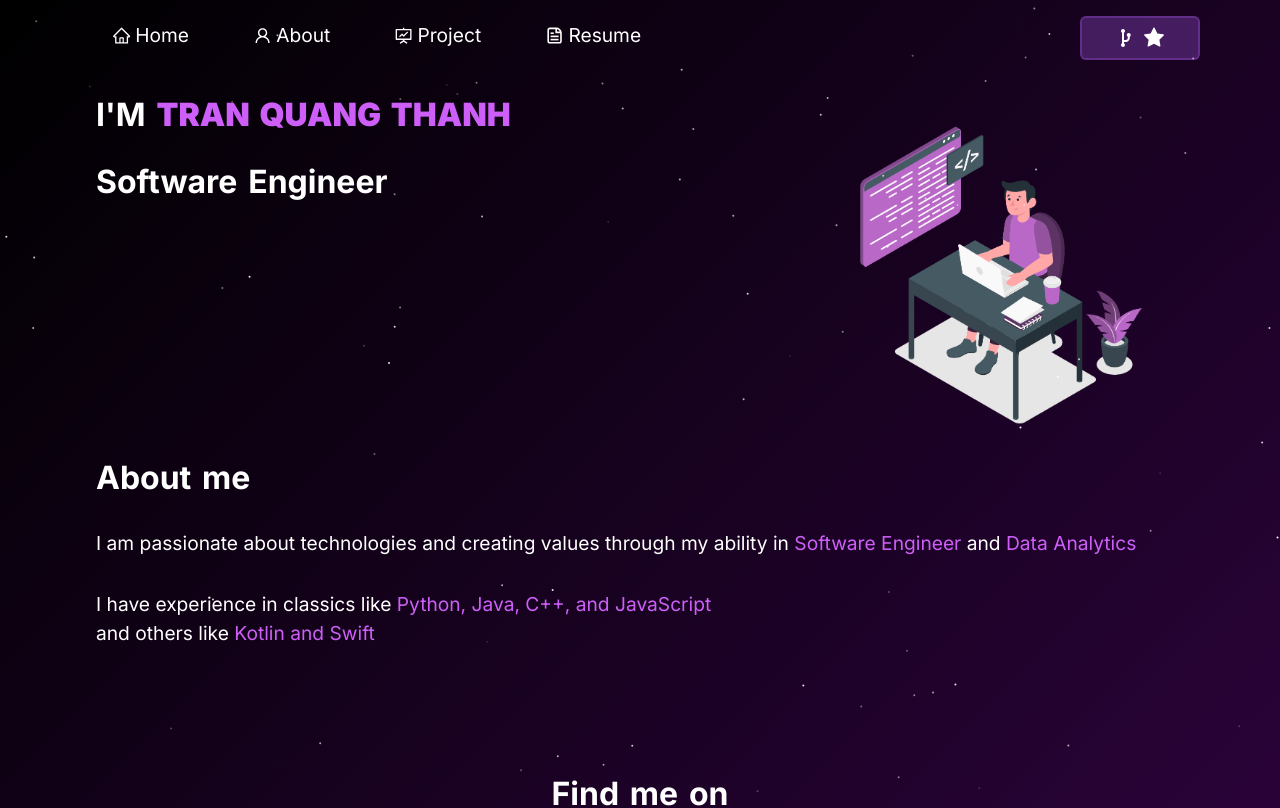
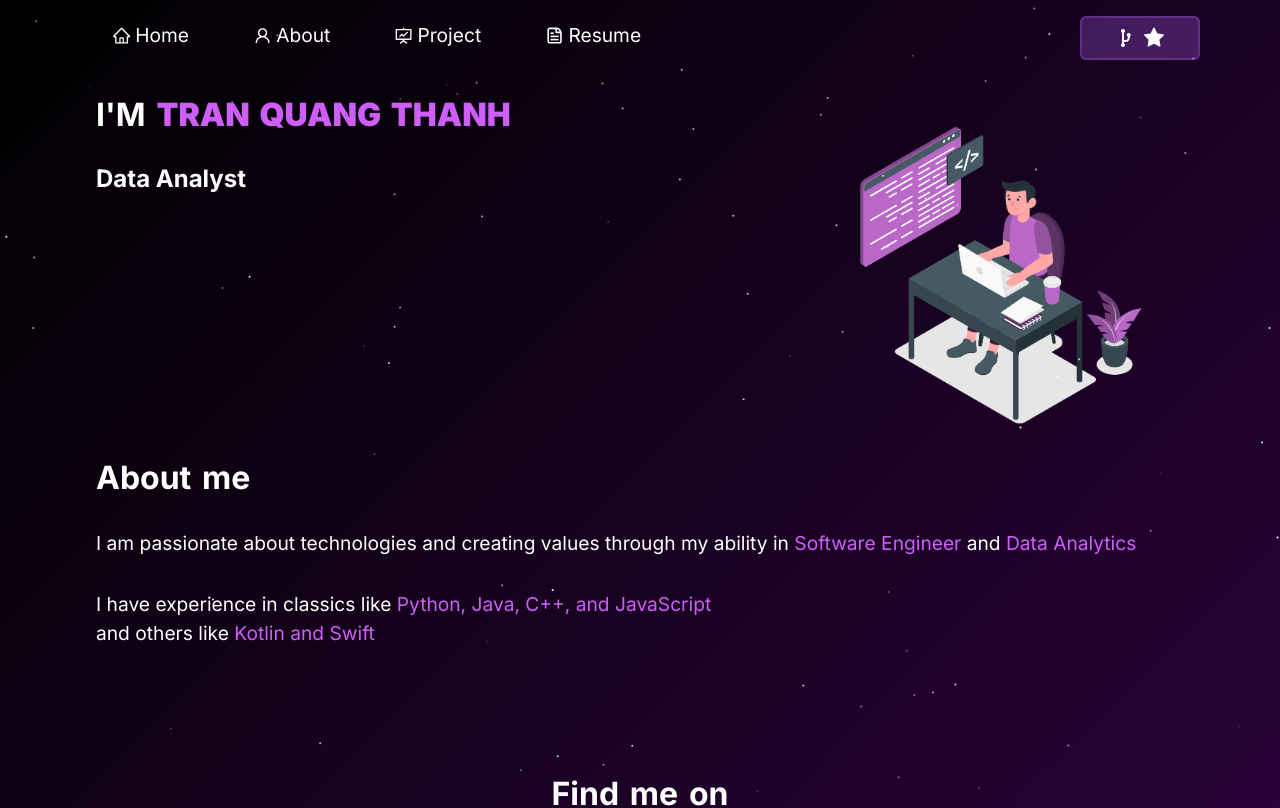
Before and after one commit to tran-quang-thanh/portfolio, a Next.js app: page / in a window 1280 px wide. Shown: the top 808 px of the page. Built offline with nearby package versions, Linux system fonts and the light colour scheme.

Commit message:
Add typewriter

```diff
--- a/app/page.tsx
+++ b/app/page.tsx
@@ -1,7 +1,9 @@
+"use client"
 import HomeSocial from "@/components/HomeSocial";
 import Image from "next/image";
 import { AiFillGithub } from "react-icons/ai";
 import { LiaLinkedinIn } from "react-icons/lia";
+import { Typewriter } from "react-simple-typewriter";
 
 export default function Home() {
   return (
@@ -11,7 +13,12 @@ export default function Home() {
           <div className="col-span-2">
             <h1>I'M <strong className="color-text">TRAN QUANG THANH</strong></h1>
             <br/>
-            <h1>Software Engineer</h1>
+            <span className="text-2xl font-bold">
+              <Typewriter
+                words={["Software Engineer", "Data Analyst", "Technology Enthusiast"]}
+                loop={0}
+              />
+            </span>
           </div>
           <div>
             <Image
--- a/package.json
+++ b/package.json
@@ -17,7 +17,8 @@
     "react": "^18",
     "react-bootstrap": "^2.10.2",
     "react-dom": "^18",
-    "react-icons": "^5.2.1"
+    "react-icons": "^5.2.1",
+    "react-simple-typewriter": "^5.0.1"
   },
   "devDependencies": {
     "@types/node": "^20",
```
Also changed, not shown: 1 other file (tests, documents, lock files or other folders).
